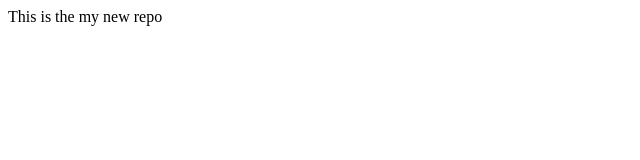
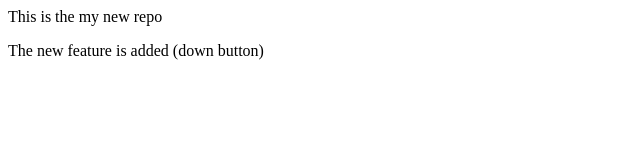
Before and after one commit to its-aadi7/LocalRepo, a plain HTML site: page index.html in a window 1280 px wide. Shown: the whole page, without its empty margins (0-640 px from the left). Drawn offline with Linux system fonts and the light colour scheme.

Commit message:
Added new feature

```diff
--- a/index.html
+++ b/index.html
@@ -1 +1,2 @@
 <p>This is the my new repo</p>
+<p>The new feature is added (down button)</p>
```
